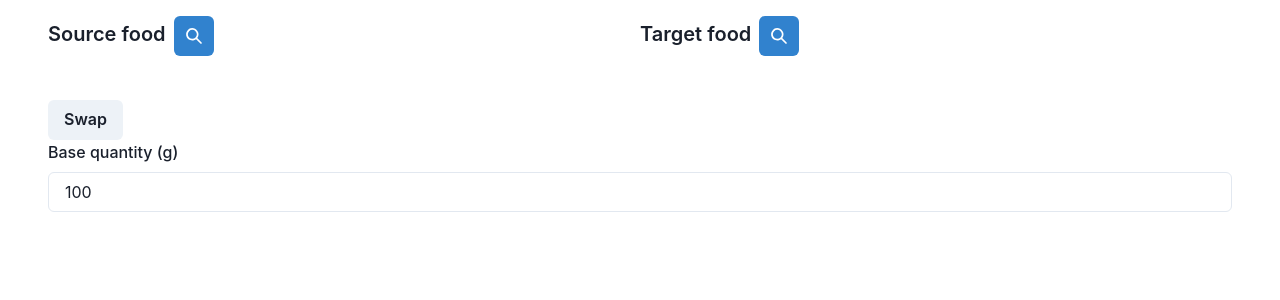
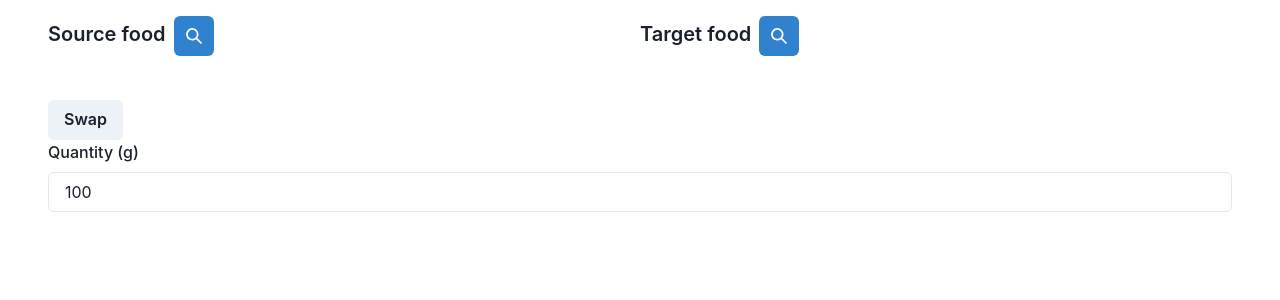
Before and after one commit to JoanGaliana/food, a React (Create React App) app: page / in a window 1280 px wide. Shown: the top 300 px of the page. Built offline with nearby package versions, Linux system fonts and the light colour scheme.

Commit message:
Updated packages, added pagination router

```diff
--- a/package.json
+++ b/package.json
@@ -21,6 +21,7 @@
         "react": "^17.0.2",
         "react-dom": "^17.0.2",
         "react-hook-form": "^7.10.1",
+        "react-router-dom": "^5.2.1",
         "react-scripts": "4.0.3",
         "typescript": "^4.3.5",
         "web-vitals": "^1.1.2"
@@ -48,5 +49,8 @@
             "last 1 firefox version",
             "last 1 safari version"
         ]
+    },
+    "devDependencies": {
+        "@types/react-router-dom": "^5.1.8"
     }
 }
--- a/src/App.tsx
+++ b/src/App.tsx
@@ -1,79 +1,11 @@
-import { useMemo, useState } from 'react';
-import { ChakraProvider, FormControl, FormLabel, Input, Box, Button, useDisclosure, SimpleGrid, IconButton } from '@chakra-ui/react';
+import { ChakraProvider } from '@chakra-ui/react';
 import './App.css';
-import FoodComparationDelta from './components/FoodComparationDelta/FoodComparationDelta';
-import equateFood from './services/equateFood';
-import FoodCard from './components/FoodCard/FoodCard';
-import Food from './model/Food';
-import { SearchIcon } from '@chakra-ui/icons';
-import SearchFoodModal from './components/SearchFoodModal/SearchFoodModal';
+import Pages from './pages/Pages';
 
 function App() {
-  const [sourceFood, setSourceFood] = useState<Food | null>(null);
-  const [targetFood, setTargetFood] = useState<Food | null>(null);
-
-  const [baseQuantity, setBaseQuantity] = useState(100);
-
-  const factor = useMemo(() => sourceFood && targetFood ? equateFood(sourceFood?.foodFacts, targetFood?.foodFacts) : -1, [sourceFood, targetFood]);
-
-  const targetFoodDisclousure = useDisclosure();
-  const sourceFoodDisclousure = useDisclosure();
-
   return (
     <ChakraProvider>
-      <Box px="3rem" pt="1rem">
-        <SimpleGrid columns={{ "sm": 1, "md": 2 }} mb="2rem">
-          <Box>
-            <Box fontSize="xl" fontWeight="semibold" mb="0.75rem">
-              Source food
-              <IconButton ml="0.5rem" colorScheme={sourceFood ? "gray" : "blue"} aria-label="Search foods" onClick={sourceFoodDisclousure.onOpen} icon={<SearchIcon />}></IconButton>
-            </Box>
-            {sourceFood ? <FoodCard food={sourceFood}></FoodCard> : ""}
-          </Box>
-          <SearchFoodModal
-            onClose={sourceFoodDisclousure.onClose}
-            isOpen={sourceFoodDisclousure.isOpen}
-            selectFoodButtonText="Select source food"
-            selectFood={setSourceFood}>
-          </SearchFoodModal>
-
-          <Box>
-            <Box fontSize="xl" fontWeight="semibold" mb="0.75rem">
-              Target food
-              <IconButton ml="0.5rem" colorScheme={targetFood ? "gray" : "blue"} aria-label="Search foods" onClick={targetFoodDisclousure.onOpen} icon={<SearchIcon />}></IconButton>
-            </Box>
-            {targetFood ? <FoodCard food={targetFood}></FoodCard> : ""}
-          </Box>
-          <SearchFoodModal
-            onClose={targetFoodDisclousure.onClose}
-            isOpen={targetFoodDisclousure.isOpen}
-            selectFoodButtonText="Select target food"
-            selectFood={setTargetFood}>
-          </SearchFoodModal>
-        </SimpleGrid>
-
-        <Button onClick={() => {
-          const aux = targetFood;
-
-          setTargetFood(sourceFood);
-          setSourceFood(aux);
-        }}>Swap</Button>
-        <FormControl id="name" mb="2rem">
-          <FormLabel>Base quantity (g)</FormLabel>
-          <Input type="number" min="0" defaultValue="100" onChange={(e) => { setBaseQuantity(Number.parseInt(e.target.value)) }} />
-        </FormControl>
-
-        {targetFood && sourceFood ? (
-          <FoodComparationDelta
-            factor={factor}
-            sourceFoodQuantity={baseQuantity}
-
-            sourceFood={sourceFood.foodFacts}
-            targetFood={targetFood.foodFacts}
-          ></FoodComparationDelta>
-        ) : ""}
-      </Box>
-
+      <Pages></Pages>
     </ChakraProvider>
   );
 }
--- /dev/null
+++ b/src/pages/EquatePage.tsx
@@ -0,0 +1,76 @@
+import { SearchIcon } from "@chakra-ui/icons";
+import { Box, SimpleGrid, IconButton, Button, FormControl, FormLabel, Input, useDisclosure } from "@chakra-ui/react";
+import { useState, useMemo } from "react";
+import FoodCard from "../components/FoodCard/FoodCard";
+import FoodComparationDelta from "../components/FoodComparationDelta/FoodComparationDelta";
+import SearchFoodModal from "../components/SearchFoodModal/SearchFoodModal";
+import Food from "../model/Food";
+import equateFood from "../services/equateFood";
+
+const EquatePage: React.FC = () => {
+    const [sourceFood, setSourceFood] = useState<Food | null>(null);
+    const [targetFood, setTargetFood] = useState<Food | null>(null);
+
+    const [baseQuantity, setBaseQuantity] = useState(100);
+
+    const factor = useMemo(() => sourceFood && targetFood ? equateFood(sourceFood?.foodFacts, targetFood?.foodFacts) : -1, [sourceFood, targetFood]);
+
+    const targetFoodDisclousure = useDisclosure();
+    const sourceFoodDisclousure = useDisclosure();
+
+    return (<Box px="3rem" pt="1rem">
+        <SimpleGrid columns={{ "sm": 1, "md": 2 }} mb="2rem">
+            <Box>
+                <Box fontSize="xl" fontWeight="semibold" mb="0.75rem">
+                    Source food
+                    <IconButton ml="0.5rem" colorScheme={sourceFood ? "gray" : "blue"} aria-label="Search foods" onClick={sourceFoodDisclousure.onOpen} icon={<SearchIcon />}></IconButton>
+                </Box>
+                {sourceFood ? <FoodCard food={sourceFood}></FoodCard> : ""}
+            </Box>
+            <SearchFoodModal
+                onClose={sourceFoodDisclousure.onClose}
+                isOpen={sourceFoodDisclousure.isOpen}
+                selectFoodButtonText="Select source food"
+                selectFood={setSourceFood}>
+            </SearchFoodModal>
+
+            <Box>
+                <Box fontSize="xl" fontWeight="semibold" mb="0.75rem">
+                    Target food
+                    <IconButton ml="0.5rem" colorScheme={targetFood ? "gray" : "blue"} aria-label="Search foods" onClick={targetFoodDisclousure.onOpen} icon={<SearchIcon />}></IconButton>
+                </Box>
+                {targetFood ? <FoodCard food={targetFood}></FoodCard> : ""}
+            </Box>
+            <SearchFoodModal
+                onClose={targetFoodDisclousure.onClose}
+                isOpen={targetFoodDisclousure.isOpen}
+                selectFoodButtonText="Select target food"
+                selectFood={setTargetFood}>
+            </SearchFoodModal>
+        </SimpleGrid>
+
+        <Button onClick={() => {
+            const aux = targetFood;
+
+            setTargetFood(sourceFood);
+            setSourceFood(aux);
+        }}>Swap</Button>
+
+        <FormControl id="name" mb="2rem">
+            <FormLabel>Quantity (g)</FormLabel>
+            <Input type="number" min="0" defaultValue="100" onChange={(e) => { setBaseQuantity(Number.parseInt(e.target.value)) }} />
+        </FormControl>
+
+        {targetFood && sourceFood ? (
+            <FoodComparationDelta
+                factor={factor}
+                sourceFoodQuantity={baseQuantity}
+
+                sourceFood={sourceFood.foodFacts}
+                targetFood={targetFood.foodFacts}
+            ></FoodComparationDelta>
+        ) : ""}
+    </Box>)
+}
+
+export default EquatePage;
--- /dev/null
+++ b/src/pages/Pages.tsx
@@ -0,0 +1,20 @@
+import {
+    BrowserRouter as Router,
+    Switch,
+    Route,
+    Link
+} from "react-router-dom";
+import EquatePage from "./EquatePage";
+
+const Pages: React.FC = () => {
+    return (
+        <Router>
+            <Switch>
+                <Route path="/">
+                    <EquatePage></EquatePage>
+                </Route>
+            </Switch>
+        </Router>
+    );
+}
+export default Pages;
```
Also changed, not shown: 1 other file (tests, documents, lock files or other folders).
